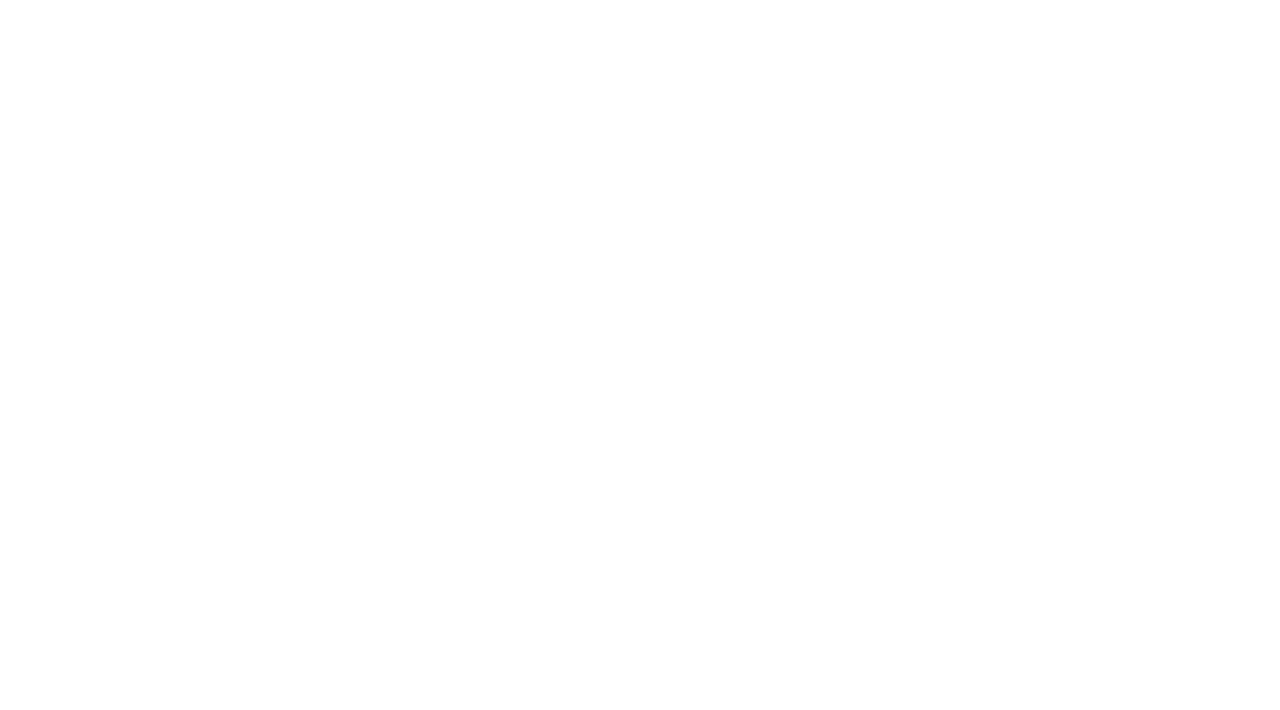
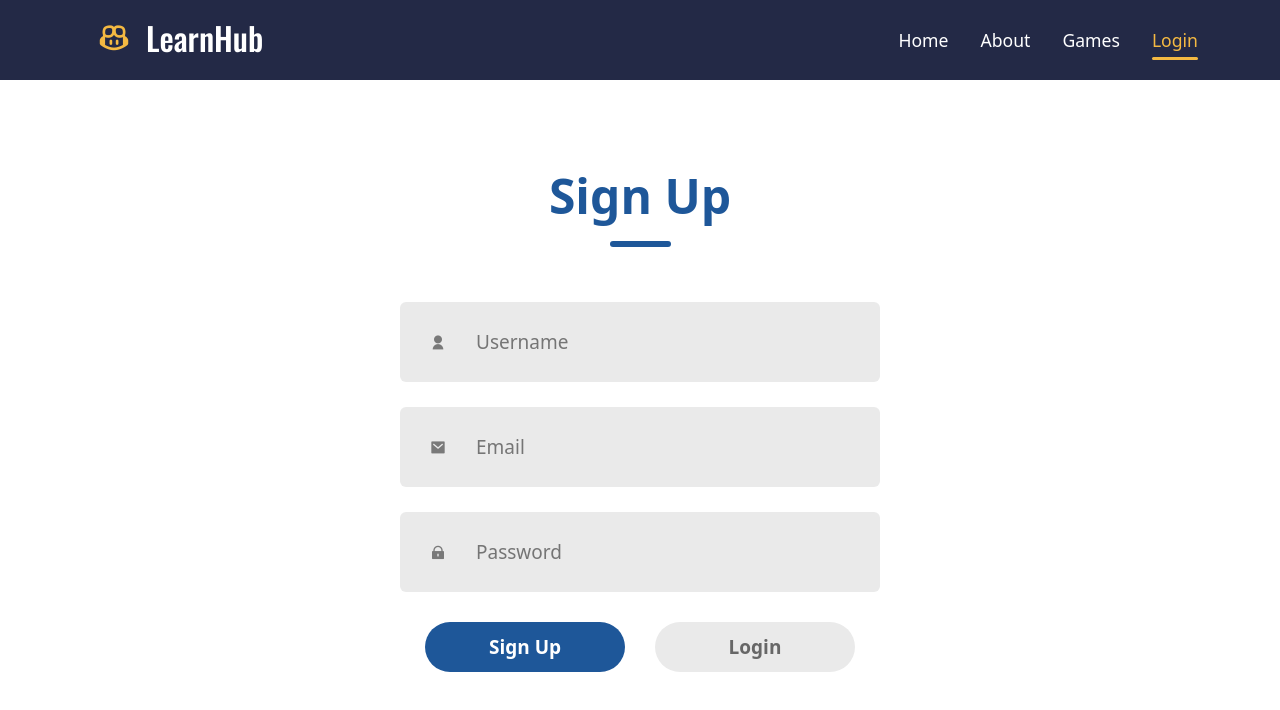
Before and after one commit to saturnnofash/EduArcade, a React (Create React App) app: page /login in a window 1280 px wide. Before the commit this address had no page. Shown: the top 710 px of the page. Built offline with nearby package versions, Linux system fonts and the light colour scheme.

Commit message:
added Login-Signup Folder: contains LoginSignup jsx and css files. Also added LoginSignup.jsx in pages folder. Furthermore, edited App.js and Header.jsx to include Login in header and in route. Lastly, removed Subject from Header.jsx and pages folder

```diff
--- a/src/App.js
+++ b/src/App.js
@@ -1,8 +1,8 @@
 import { Routes, Route } from "react-router-dom";
 import Home from "./pages/Home";
 import About from "./pages/About";
-import Subjects from "./pages/Subjects";
 import Game from "./pages/Game";
+import Login from "./pages/LoginSignup";
 
 function App() {
   return (
@@ -10,7 +10,7 @@ function App() {
       <Route path="/" element={<Home />} />
       <Route path="/about" element={<About />} />
       <Route path="/game" element={<Game />} />
-      <Route path="/subjects" element={<Subjects />} />
+      <Route path="/login" element={<Login />} />
     </Routes>
   );
 }
--- a/src/components/Header/Header.jsx
+++ b/src/components/Header/Header.jsx
@@ -1,6 +1,6 @@
 import React from 'react';
 import { Container } from "reactstrap";
-import { NavLink } from "react-router-dom"; // Import NavLink for routing
+import { NavLink } from "react-router-dom";
 import "./header.css";
 
 const navLinks = [
@@ -17,9 +17,9 @@ const navLinks = [
     url: "/game"
   },
   {
-    display: "Subjects",
-    url: "/subjects"
-  },
+    display: "Login",
+    url: "/login"
+  }
 ];
 
 const Header = () => {
@@ -40,7 +40,9 @@ const Header = () => {
                   <li key={index} className="nav_item">
                     <NavLink
                       to={item.url}
-                      className={({ isActive }) => (isActive ? "active" : "")}
+                      className={({ isActive }) =>
+                        `${isActive ? "active" : ""} ${item.display === "Login" ? "login-link" : ""}`
+                      }
                     >
                       {item.display}
                     </NavLink>
--- a/src/components/Header/header.css
+++ b/src/components/Header/header.css
@@ -3,6 +3,7 @@ Added styles for a visually enhanced header with a background color and white te
 Increased the spacing between navigation items for better layout.
 Introduced a smooth, animated underline effect for navigation links using the ::after pseudo-element,
 which expands on hover. Also changed the hover color of the navigation links for improved interaction feedback.
+Added a new class for the login link to always have the hover effect.
 --rainier
 */
 
@@ -60,3 +61,12 @@ which expands on hover. Also changed the hover color of the navigation links for
 .nav_item a:hover::after {
     width: 100%;
 }
+
+/* New styles for login link */
+.nav_item a.login-link {
+    color: #f4b942;
+}
+
+.nav_item a.login-link::after {
+    width: 100%;
+}
--- /dev/null
+++ b/src/components/Login-Signup/LoginSignup.css
@@ -0,0 +1,88 @@
+
+.login-container{
+    display: flex;
+    flex-direction: column;
+    margin: auto;
+    width: 600px;
+    margin-top: 50px;
+    background-color: #fff;
+    padding-bottom: 30px;
+}
+
+.login-header{
+    display: flex;
+    flex-direction: column;
+    align-items: center;
+    gap: 9px;
+    width: 100%;
+    margin-top: 30px;
+}
+
+.login-text{
+    color: #1e5799;
+    font-size: 48px;
+    font-weight: 700;
+}
+
+.login-underline{
+    width: 61px;
+    height: 6px;
+    background: #1e5799;
+    border-radius: 9px;
+}
+
+.login-inputs{
+    margin-top: 55px;
+    display: flex;
+    flex-direction: column;
+    gap: 25px;
+}
+
+.login-input{
+    display:flex;
+    align-items: center;
+    margin: auto;
+    width: 480px;
+    height: 80px;
+    background: #eaeaea;
+    border-radius: 6px;
+}
+
+.ri-user-fill, .ri-mail-fill, .ri-lock-fill{
+    margin: 0px 30px;
+    color: #797979;
+}
+
+.login-input input{
+    width: 400px;
+    height: 50px;
+    border: none;
+    background: transparent;
+    color: #797979;
+    font-size: 19px;
+}
+
+.submit-container{
+    display: flex;
+    gap: 30px;
+    margin-top: 30px;
+    justify-content: center;
+}
+
+.submit{
+    display: flex;
+    justify-content: center;
+    align-items: center;
+    width: 200px;
+    height: 50px;
+    color: #fff;
+    background: #1e5799;
+    border-radius: 50px;
+    font-size: 19px;
+    font-weight: 700;
+    cursor: pointer;
+    }
+    .gray{
+        background: #eaeaea;
+        color: #676767;
+    }
--- /dev/null
+++ b/src/components/Login-Signup/LoginSignup.jsx
@@ -0,0 +1,41 @@
+import React, { useState } from 'react';
+import "./LoginSignup.css";
+
+const LoginSignup = () => {
+
+    const [action, setAction] = useState("Sign Up");
+
+  return (
+    <div className='login-container'>
+        <div className="login-header">
+            <div className="login-text">{action}</div>
+            <div className="login-underline"></div>
+        </div>
+        <div className="login-inputs">
+            {action==="Login"?<div></div>:<div className="login-input">
+            <i className="ri-user-fill" style={{ color: '#797979' }}></i>
+                <input type="text" placeholder="Username"/>
+            </div>}
+
+            <div className="login-input">
+            <i className="ri-mail-fill" style={{ color: '#797979' }}></i>
+                <input type="email" placeholder="Email"/>
+            </div>
+            <div className="login-input">
+            <i className="ri-lock-fill" style={{ color: '#797979' }}></i>
+                <input type="password" placeholder="Password"/>
+            </div>
+        </div>
+        <div className="submit-container">
+            <div className={action==="Login"?"submit gray":"submit"} onClick={()=>{
+                setAction("Sign Up")
+            }}>Sign Up</div>
+            <div className={action==="Sign Up"?"submit gray":"submit"} onClick={()=>{
+                setAction("Login")
+            }}>Login</div>
+        </div>
+    </div>
+  )
+}
+
+export default LoginSignup;
--- /dev/null
+++ b/src/pages/LoginSignup.jsx
@@ -0,0 +1,15 @@
+import React, {Fragment} from 'react';
+import LoginSignup from '../components/Login-Signup/LoginSignup';
+import Header from '../components/Header/Header';
+
+
+const Login = () => {
+  return (
+    <Fragment>
+        <Header/>
+        <LoginSignup/>
+    </Fragment>
+  );
+};
+
+export default Login;
--- a/src/pages/Subjects.jsx
+++ /dev/null
@@ -1,15 +0,0 @@
-import React, {Fragment} from 'react';
-import Header from '../components/Header/Header';
-import Subject from '../components/Subject-section/Subject';
-
-
-const Subjects = () => {
-  return (
-  <Fragment>
-    <Header/>
-    <Subject/>
-  </Fragment>
-  );
-};
-
-export default Subjects;
```
